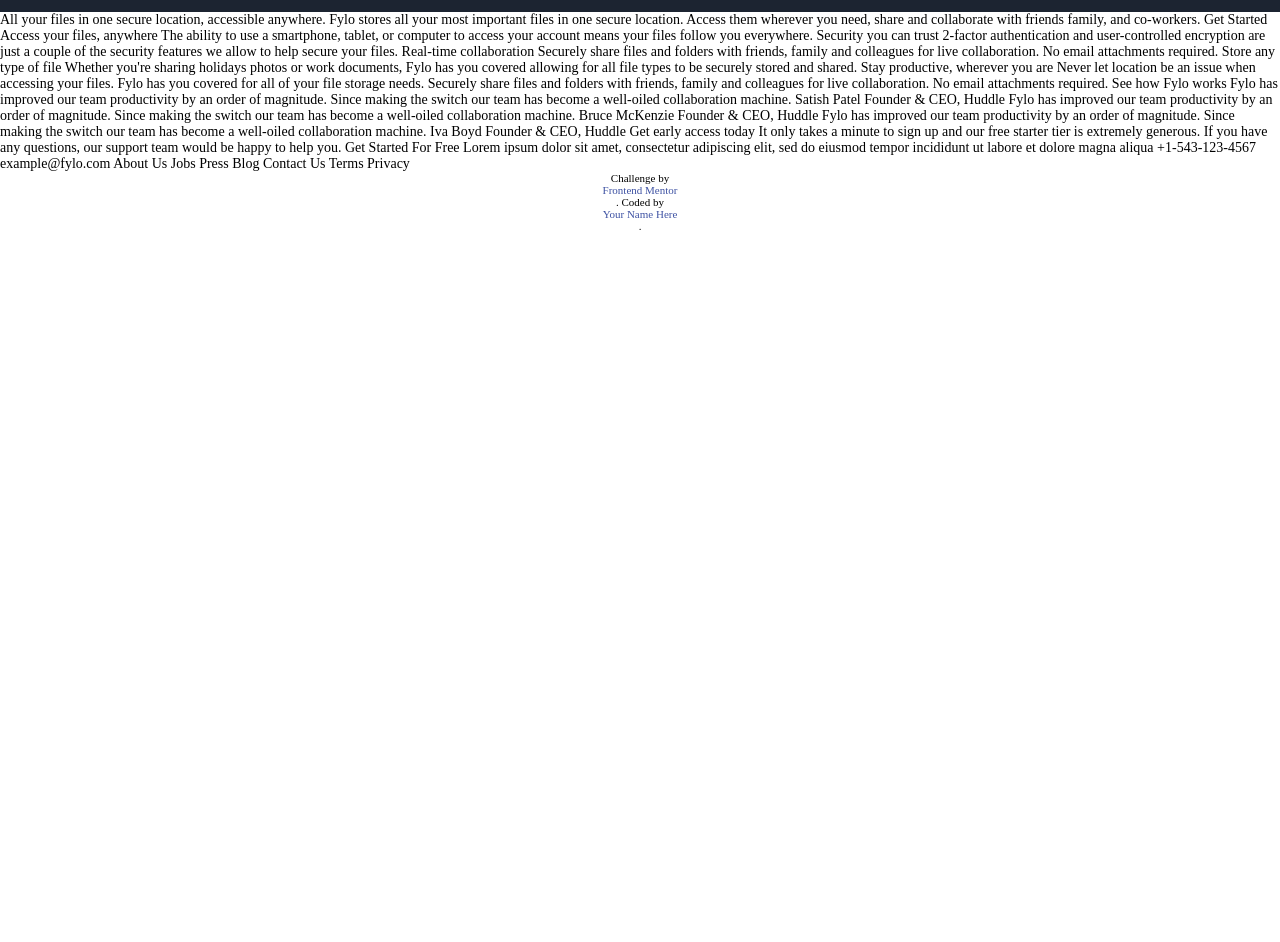
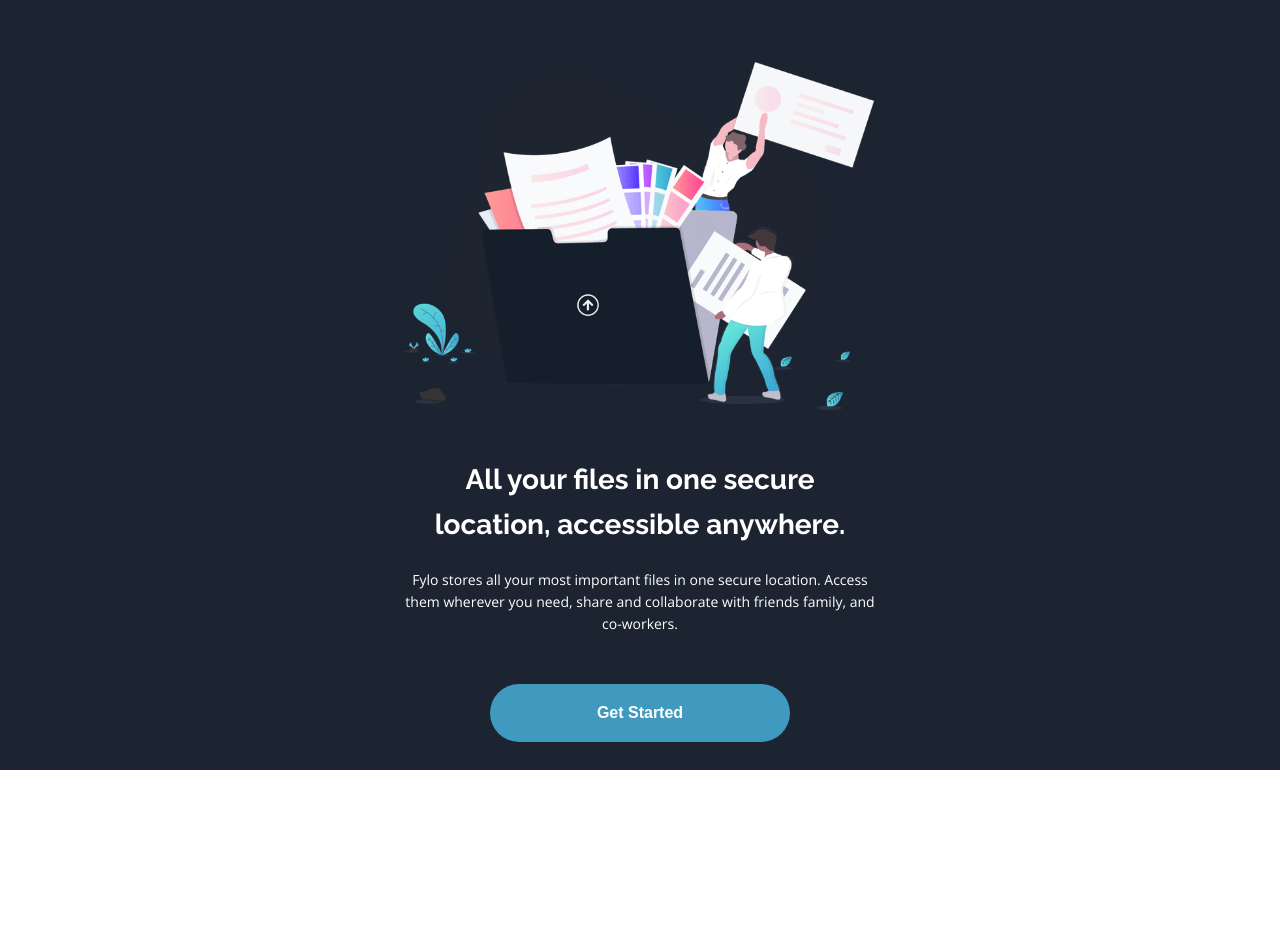
Before and after one commit to joanpujol/fem-Fylo-Dark-Theme-Page, a plain HTML site: page index.html in a window 1280 px wide. Shown: the part 96-1038 px from the top of the page. Before the commit the page ends 800 px from the top, so only its background shows below. Drawn offline with nearby package versions, Linux system fonts and the light colour scheme.

Commit message:
Add hero section

```diff
--- a/css/style.css
+++ b/css/style.css
@@ -16,7 +16,36 @@
 
 html {
     box-sizing: border-box;
+    color: white;
+    font-family: 'Open Sans', sans-serif;
     font-size: 14px;
+    line-height: 1.6;
+}
+
+h1, h2, h3 {
+    font-family: 'Raleway', sans-serif;
+    font-weight: 700;
+}
+
+a {
+    color: white;
+    text-decoration: none;
+    display: block;
+}
+
+button {
+    color: white;
+    min-width: 300px;
+    padding: 1.25em 2em;
+    border: none;
+    border-radius: 6rem;
+    font-size: 16px;
+    font-weight: 700;
+    background-color: hsl(198, 50%, 50%);
+}
+
+button:hover{
+    background: linear-gradient(to right, hsl(176, 50%, 50%), hsl(198, 50%, 50%));
 }
 
 .container {
@@ -29,7 +58,7 @@
     align-items: center;
     padding: 2em 1.5em;
     font-family: 'Raleway', sans-serif;
-    max-width: 1340px;
+    max-width: 1240px;
     margin: 0 auto;
 }
 
@@ -49,8 +78,31 @@
     margin-left: 2em;
 }
 
-a {
-    color: white;
-    text-decoration: none;
-    display: block;
+.hero {
+    margin: 0 auto;
+    padding: 2em 1.5em;
+    text-align: center;
+    background-color: var(--intro-bottom-color);
 }
+
+.hero > * {
+    margin-top: 1.5em;
+}
+
+.hero__image {
+    max-width: 90%;
+}
+
+.hero__cta {
+    margin-top: 3em;
+}
+
+@media (min-width:1025px) {
+    .hero {
+        width: 40%;
+    }
+
+    .hero__image {
+        max-width: 100%;
+    }
+}
--- a/index.html
+++ b/index.html
@@ -34,12 +34,21 @@
     </header>
   </div>
 
-  All your files in one secure location, accessible anywhere.
-
-  Fylo stores all your most important files in one secure location. Access them wherever
-  you need, share and collaborate with friends family, and co-workers.
-
-  Get Started
+  <div class="container">
+    <div class="hero">
+        <img src="/images/illustration-intro.png" alt="People having fun" class="hero__image">
+        <h1 class="hero__title">
+          All your files in one secure location, accessible anywhere.
+        </h1>
+        <p class="hero__description">
+          Fylo stores all your most important files in one secure location. Access them wherever
+          you need, share and collaborate with friends family, and co-workers.
+        </p>
+        <button class="hero__cta">
+          Get Started
+        </button>
+      </div>
+  </div>
 
   Access your files, anywhere
 
```
